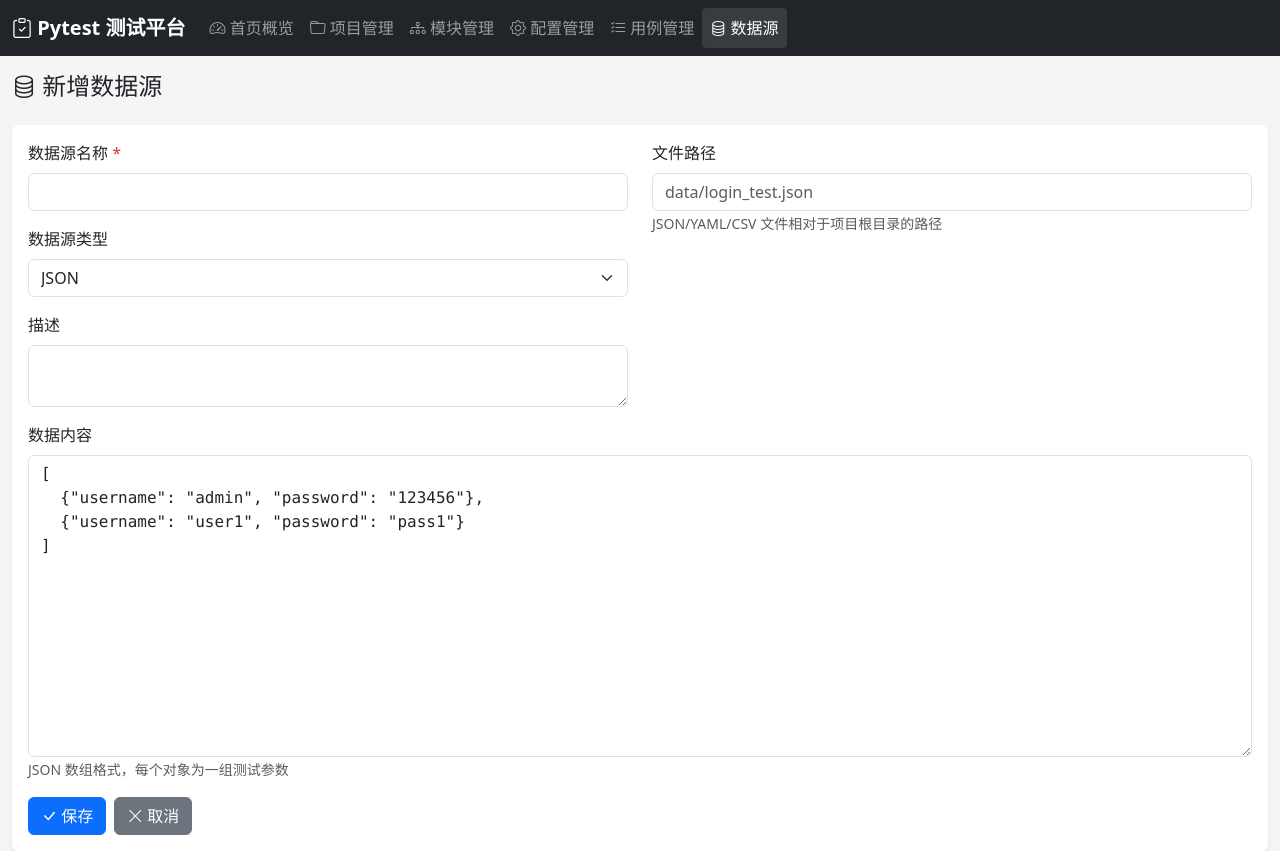
After one commit to xiongyandong/AutoTestbyAi, a Django app: page /ddt/create/ in a window 1280 px wide. The commit adds this page. Run offline with Django 4.2, Linux system fonts and the light colour scheme.

Commit message:
feat: add DDT data source management with JSON/YAML/CSV/DB support, preview, and testcase linking

```diff
--- a/api/urls.py
+++ b/api/urls.py
@@ -4,6 +4,7 @@ from .views import project as project_views
 from .views import module as module_views
 from .views import config as config_views
 from .views import testcase as testcase_views
+from .views import ddt as ddt_views
 
 urlpatterns = [
     # Dashboard
@@ -33,4 +34,12 @@ urlpatterns = [
     path('testcases/create/', testcase_views.testcase_create, name='testcase_create'),
     path('testcases/<int:pk>/update/', testcase_views.testcase_update, name='testcase_update'),
     path('testcases/<int:pk>/delete/', testcase_views.testcase_delete, name='testcase_delete'),
+
+    # DDT 数据源
+    path('ddt/', ddt_views.ddt_list, name='ddt_list'),
+    path('ddt/create/', ddt_views.ddt_create, name='ddt_create'),
+    path('ddt/<int:pk>/update/', ddt_views.ddt_update, name='ddt_update'),
+    path('ddt/<int:pk>/delete/', ddt_views.ddt_delete, name='ddt_delete'),
+    path('ddt/<int:pk>/preview/', ddt_views.ddt_preview, name='ddt_preview'),
+    path('ddt/api/list/', ddt_views.ddt_list_api, name='ddt_list_api'),
 ]
--- a/api/views/dashboard.py
+++ b/api/views/dashboard.py
@@ -1,5 +1,5 @@
 from django.shortcuts import render
-from ..models import Project, Module, Config, TestCase
+from ..models import Project, Module, Config, TestCase, DDTSource
 
 
 def dashboard(request):
@@ -7,6 +7,7 @@ def dashboard(request):
     module_count = Module.objects.count()
     config_count = Config.objects.count()
     testcase_count = TestCase.objects.count()
+    ddt_count = DDTSource.objects.count()
     recent_projects = Project.objects.order_by('-updated_at')[:5]
     recent_testcases = TestCase.objects.select_related('module', 'module__project').order_by('-updated_at')[:5]
 
@@ -15,6 +16,7 @@ def dashboard(request):
         'module_count': module_count,
         'config_count': config_count,
         'testcase_count': testcase_count,
+        'ddt_count': ddt_count,
         'recent_projects': recent_projects,
         'recent_testcases': recent_testcases,
         'nav_dashboard': 'active',
--- /dev/null
+++ b/api/views/ddt.py
@@ -0,0 +1,162 @@
+import json
+import yaml
+import csv
+import io
+from django.shortcuts import render, redirect, get_object_or_404
+from django.contrib import messages
+from django.http import JsonResponse
+from ..models import DDTSource
+
+
+def ddt_list(request):
+    """数据源列表"""
+    source_type = request.GET.get('source_type', '')
+    search = request.GET.get('search', '')
+    sources = DDTSource.objects.all()
+    if source_type:
+        sources = sources.filter(source_type=source_type)
+    if search:
+        sources = sources.filter(name__icontains=search)
+    return render(request, 'ddt/list.html', {
+        'sources': sources,
+        'current_type': source_type,
+        'search': search,
+        'nav_ddt': 'active',
+    })
+
+
+def ddt_create(request):
+    """创建数据源"""
+    if request.method == 'POST':
+        name = request.POST.get('name', '').strip()
+        source_type = request.POST.get('source_type', 'JSON')
+        file_path = request.POST.get('file_path', '').strip()
+        db_query = request.POST.get('db_query', '').strip()
+        content = request.POST.get('content', '').strip()
+        description = request.POST.get('description', '').strip()
+
+        if not name:
+            messages.error(request, '数据源名称不能为空')
+            return render(request, 'ddt/form.html', {
+                'nav_ddt': 'active', 'form_data': request.POST,
+            })
+
+        # 验证 content 格式
+        if content and source_type in ('JSON', 'YAML'):
+            try:
+                if source_type == 'JSON':
+                    json.loads(content)
+                else:
+                    yaml.safe_load(content)
+            except (json.JSONDecodeError, yaml.YAMLError) as e:
+                messages.error(request, f'数据内容格式错误: {e}')
+                return render(request, 'ddt/form.html', {
+                    'nav_ddt': 'active', 'form_data': request.POST,
+                })
+
+        DDTSource.objects.create(
+            name=name, source_type=source_type, file_path=file_path,
+            db_query=db_query, content=content, description=description,
+        )
+        messages.success(request, f'数据源 "{name}" 创建成功')
+        return redirect('ddt_list')
+
+    return render(request, 'ddt/form.html', {'nav_ddt': 'active'})
+
+
+def ddt_update(request, pk):
+    """编辑数据源"""
+    source = get_object_or_404(DDTSource, pk=pk)
+
+    if request.method == 'POST':
+        name = request.POST.get('name', '').strip()
+        source_type = request.POST.get('source_type', 'JSON')
+        file_path = request.POST.get('file_path', '').strip()
+        db_query = request.POST.get('db_query', '').strip()
+        content = request.POST.get('content', '').strip()
+        description = request.POST.get('description', '').strip()
+
+        if not name:
+            messages.error(request, '数据源名称不能为空')
+            return render(request, 'ddt/form.html', {
+                'source': source, 'nav_ddt': 'active', 'form_data': request.POST,
+            })
+
+        if content and source_type in ('JSON', 'YAML'):
+            try:
+                if source_type == 'JSON':
+                    json.loads(content)
+                else:
+                    yaml.safe_load(content)
+            except (json.JSONDecodeError, yaml.YAMLError) as e:
+                messages.error(request, f'数据内容格式错误: {e}')
+                return render(request, 'ddt/form.html', {
+                    'source': source, 'nav_ddt': 'active', 'form_data': request.POST,
+                })
+
+        source.name = name
+        source.source_type = source_type
+        source.file_path = file_path
+        source.db_query = db_query
+        source.content = content
+        source.description = description
+        source.save()
+        messages.success(request, f'数据源 "{name}" 更新成功')
+        return redirect('ddt_list')
+
+    return render(request, 'ddt/form.html', {'source': source, 'nav_ddt': 'active'})
+
+
+def ddt_delete(request, pk):
+    """删除数据源"""
+    source = get_object_or_404(DDTSource, pk=pk)
+    if request.method == 'POST':
+        name = source.name
+        source.delete()
+        messages.success(request, f'数据源 "{name}" 已删除')
+        return redirect('ddt_list')
+    return redirect('ddt_list')
+
+
+def ddt_preview(request, pk):
+    """预览数据源内容"""
+    source = get_object_or_404(DDTSource, pk=pk)
+
+    try:
+        if source.source_type == 'JSON':
+            data = json.loads(source.content) if source.content else []
+        elif source.source_type == 'YAML':
+            data = yaml.safe_load(source.content) if source.content else []
+        elif source.source_type == 'CSV':
+            reader = csv.DictReader(io.StringIO(source.content))
+            data = list(reader)
+        elif source.source_type == 'DB':
+            data = {'note': '数据库类型数据源将在执行时动态查询', 'query': source.db_query}
+        else:
+            data = []
+    except Exception as e:
+        data = {'error': str(e)}
+
+    if isinstance(data, list) and len(data) > 0:
+        columns = list(data[0].keys()) if isinstance(data[0], dict) else []
+        rows = data[:50]  # 最多预览50条
+    elif isinstance(data, dict):
+        columns = list(data.keys())
+        rows = [data]
+    else:
+        columns = []
+        rows = []
+
+    return render(request, 'ddt/preview.html', {
+        'source': source,
+        'columns': columns,
+        'rows': rows,
+        'total': len(data) if isinstance(data, list) else 1,
+        'nav_ddt': 'active',
+    })
+
+
+def ddt_list_api(request):
+    """AJAX: 获取数据源列表（供用例表单选择）"""
+    sources = list(DDTSource.objects.values('id', 'name', 'source_type'))
+    return JsonResponse(sources, safe=False)
--- a/templates/base.html
+++ b/templates/base.html
@@ -46,6 +46,11 @@
                             <i class="bi bi-list-check"></i> 用例管理
                         </a>
                     </li>
+                    <li class="nav-item">
+                        <a class="nav-link {% block nav_ddt %}{% endblock %}" href="{% url 'ddt_list' %}">
+                            <i class="bi bi-database"></i> 数据源
+                        </a>
+                    </li>
                 </ul>
             </div>
         </div>
--- a/templates/dashboard.html
+++ b/templates/dashboard.html
@@ -45,6 +45,7 @@
                     <a href="{% url 'module_create' %}" class="btn btn-outline-primary"><i class="bi bi-plus-lg"></i> 新增模块</a>
                     <a href="{% url 'config_create' %}" class="btn btn-outline-secondary"><i class="bi bi-plus-lg"></i> 新增配置</a>
                     <a href="{% url 'testcase_create' %}" class="btn btn-outline-success"><i class="bi bi-plus-lg"></i> 新增用例</a>
+                    <a href="{% url 'ddt_create' %}" class="btn btn-outline-info"><i class="bi bi-plus-lg"></i> 新增数据源</a>
                 </div>
             </div>
         </div>
--- /dev/null
+++ b/templates/ddt/form.html
@@ -0,0 +1,97 @@
+{% extends "base.html" %}
+
+{% block title %}{% if source %}编辑数据源{% else %}新增数据源{% endif %} - Pytest 测试平台{% endblock %}
+{% block nav_ddt %}active{% endblock %}
+
+{% block content %}
+<div class="row mb-3">
+    <div class="col"><h4><i class="bi bi-database"></i> {% if source %}编辑数据源{% else %}新增数据源{% endif %}</h4></div>
+</div>
+
+<div class="card">
+    <div class="card-body">
+        <form method="post" id="ddt-form">
+            {% csrf_token %}
+            <div class="row">
+                <div class="col-md-6">
+                    <div class="mb-3">
+                        <label class="form-label">数据源名称 <span class="text-danger">*</span></label>
+                        <input type="text" class="form-control" name="name"
+                               value="{% if form_data %}{{ form_data.name }}{% elif source %}{{ source.name }}{% endif %}" required>
+                    </div>
+                    <div class="mb-3">
+                        <label class="form-label">数据源类型</label>
+                        <select class="form-select" name="source_type" id="source-type">
+                            <option value="JSON" {% if source and source.source_type == 'JSON' %}selected{% elif form_data and form_data.source_type == 'JSON' %}selected{% endif %}>JSON</option>
+                            <option value="YAML" {% if source and source.source_type == 'YAML' %}selected{% elif form_data and form_data.source_type == 'YAML' %}selected{% endif %}>YAML</option>
+                            <option value="CSV" {% if source and source.source_type == 'CSV' %}selected{% elif form_data and form_data.source_type == 'CSV' %}selected{% endif %}>CSV</option>
+                            <option value="DB" {% if source and source.source_type == 'DB' %}selected{% elif form_data and form_data.source_type == 'DB' %}selected{% endif %}>数据库</option>
+                        </select>
+                    </div>
+                    <div class="mb-3">
+                        <label class="form-label">描述</label>
+                        <textarea class="form-control" name="description" rows="2">{% if form_data %}{{ form_data.description }}{% elif source %}{{ source.description }}{% endif %}</textarea>
+                    </div>
+                </div>
+                <div class="col-md-6">
+                    <div class="mb-3" id="file-path-group">
+                        <label class="form-label">文件路径</label>
+                        <input type="text" class="form-control" name="file_path" placeholder="data/login_test.json"
+                               value="{% if form_data %}{{ form_data.file_path }}{% elif source %}{{ source.file_path }}{% endif %}">
+                        <small class="text-muted">JSON/YAML/CSV 文件相对于项目根目录的路径</small>
+                    </div>
+                    <div class="mb-3" id="db-query-group" style="display:none">
+                        <label class="form-label">SQL 查询语句</label>
+                        <textarea class="form-control font-monospace" name="db_query" rows="4"
+                                  placeholder="SELECT username, password FROM test_users">{% if form_data %}{{ form_data.db_query }}{% elif source %}{{ source.db_query }}{% endif %}</textarea>
+                        <small class="text-muted">仅数据库类型使用，查询结果列名将作为参数名</small>
+                    </div>
+                </div>
+            </div>
+
+            <div class="mb-3" id="content-group">
+                <label class="form-label">数据内容</label>
+                <textarea class="form-control font-monospace" name="content" rows="12" id="content-editor">{% if form_data %}{{ form_data.content }}{% elif source %}{{ source.content }}{% else %}[
+  {"username": "admin", "password": "123456"},
+  {"username": "user1", "password": "pass1"}
+]{% endif %}</textarea>
+                <small class="text-muted" id="content-hint">JSON 数组格式，每个对象为一组测试参数</small>
+            </div>
+
+            <div class="d-flex gap-2 mt-3">
+                <button type="submit" class="btn btn-primary"><i class="bi bi-check-lg"></i> 保存</button>
+                <a href="{% url 'ddt_list' %}" class="btn btn-secondary"><i class="bi bi-x-lg"></i> 取消</a>
+            </div>
+        </form>
+    </div>
+</div>
+{% endblock %}
+
+{% block extra_js %}
+<script>
+function toggleFields() {
+    var type = $('#source-type').val();
+    if (type === 'DB') {
+        $('#file-path-group').hide();
+        $('#db-query-group').show();
+        $('#content-group').hide();
+        $('[name="file_path"]').val('');
+        $('[name="content"]').val('');
+    } else {
+        $('#file-path-group').show();
+        $('#db-query-group').hide();
+        $('#content-group').show();
+        $('[name="db_query"]').val('');
+    }
+    if (type === 'JSON') {
+        $('#content-hint').text('JSON 数组格式，每个对象为一组测试参数');
+    } else if (type === 'YAML') {
+        $('#content-hint').text('YAML 列表格式，每个元素为一组测试参数');
+    } else if (type === 'CSV') {
+        $('#content-hint').text('CSV 格式，首行为列名，后续每行一组参数');
+    }
+}
+$('#source-type').change(toggleFields);
+toggleFields();
+</script>
+{% endblock %}
```
Also changed, not shown: api/templatetags/api_extras.py (added, +11 -0 lines), api/views/testcase.py (+8 -3 lines), templates/ddt/list.html (added, +67 -0 lines), templates/ddt/preview.html (added, +64 -0 lines), templates/testcase/form.html (+34 -3 lines), api/templatetags/__init__.py (added).
